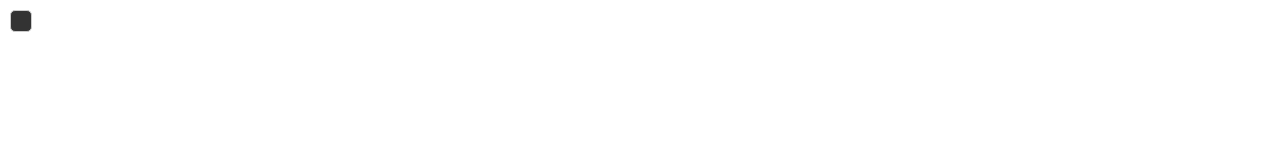
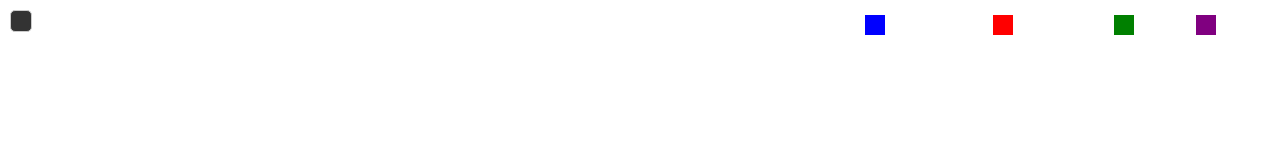
Before and after one commit to jarolim14/Immersive-SSRI-Evolution-Viz, a website built with Vite: page src/index.html in a window 1280 px wide. Built offline with nearby package versions, Linux system fonts and the light colour scheme.

Commit message:
adding visual identifier

```diff
--- a/src/index.html
+++ b/src/index.html
@@ -52,5 +52,23 @@
     <div id="nodeInfoDiv">Selected Node:</div>
     <!-- Add legend to top right corner -->
     <div id="legendDiv"></div>
+    <div id="colorLegendDiv">
+      <div class="legend-item">
+        <div class="color-box" style="background-color: blue"></div>
+        <span>Pharmacology</span>
+      </div>
+      <div class="legend-item">
+        <div class="color-box" style="background-color: red"></div>
+        <span>Indications</span>
+      </div>
+      <div class="legend-item">
+        <div class="color-box" style="background-color: green"></div>
+        <span>Safety</span>
+      </div>
+      <div class="legend-item">
+        <div class="color-box" style="background-color: purple"></div>
+        <span>Other</span>
+      </div>
+    </div>
   </body>
 </html>
--- a/src/style.css
+++ b/src/style.css
@@ -7,7 +7,7 @@
     color: white;
     padding: 10px;
     font-family: monospace; /* Or your preferred font */
-    text-align: left; /* To center the text */
+    text-align: center; /* To center the text */
     display: none; /* Initially hide the div */
 }
 #legendDiv {
@@ -62,3 +62,29 @@
 .legend-subtree .legend-item {
   margin-left: 10px;
 }
+
+#colorLegendDiv {
+  position: absolute;
+  top: 10px; /* Adjust top position as needed */
+  right: 10px; /* Adjust right position as needed */
+  background-color: transparent;
+  display: flex;
+  flex-wrap: wrap;
+}
+
+.legend-item {
+  display: flex;
+  align-items: center;
+  margin-right: 10px; /* Adjust margin as needed */
+}
+
+.color-box {
+  width: 20px;
+  height: 20px;
+  margin-right: 5px;
+}
+
+#colorLegendDiv * {
+  color: white;
+  font-family: monospace;
+}
```
Also changed, not shown: src/textures/spotlight2.png (added), src/textures/spotlight3.png (added), 2 other files.
